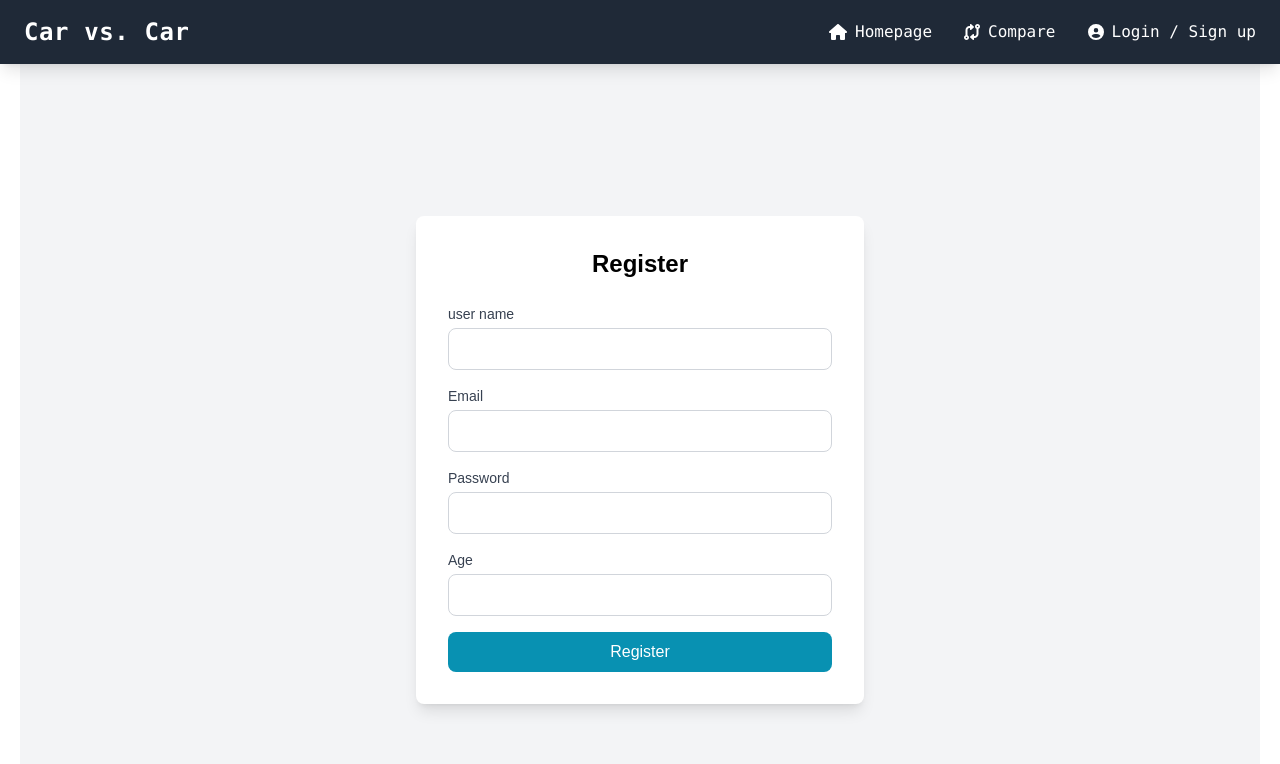
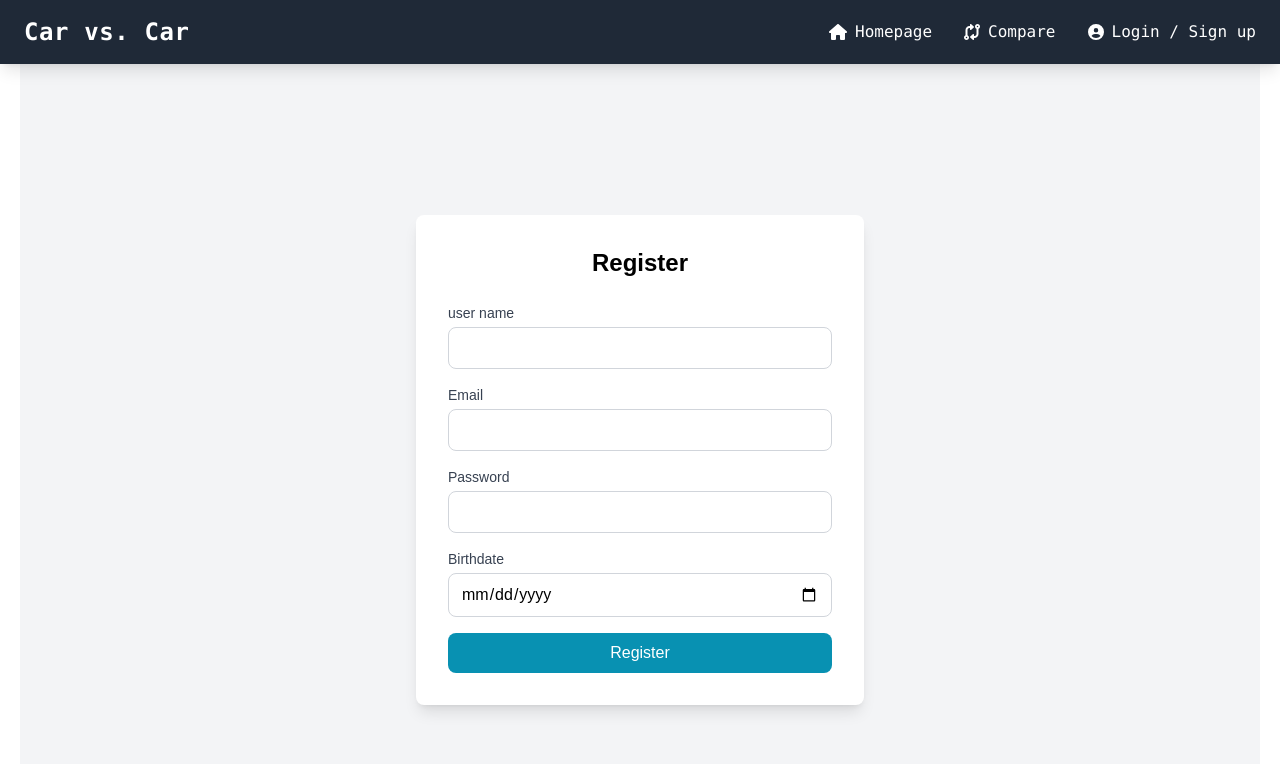
Before and after one commit to alramirez729/CarVsCar, a React (Create React App) app in the folder frontend/: page /register in a window 1280 px wide. Shown: the top 764 px of the page. Built offline with nearby package versions, Linux system fonts and the light colour scheme.

Commit message:
User age field is gone, birthdate schema change - age no longer required - age calculated from birthdate - frontend reflection in register page.

```diff
--- a/frontend/src/pages/registerPage.js
+++ b/frontend/src/pages/registerPage.js
@@ -5,19 +5,23 @@ function RegisterPage() {
     const [username, setUserName] = useState('');
     const [email, setEmail] = useState('');
     const [password, setPassword] = useState('');
-    const [age, setAge] = useState('');
+    const [birthdate, setBirthdate] = useState('');
     const [message, setMessage] = useState('');
 
     const handleRegister = async (e) => {
         e.preventDefault();
 
         try {
+            // Convert birthdate to correct format
+            const formattedBirthdate = birthdate ? new Date(birthdate).toISOString().split('T')[0] : null;
+
             const response = await axios.post('http://localhost:3000/users/register', {
                 username,
                 email,
                 password,
-                age
+                birthdate: formattedBirthdate  // Sends YYYY-MM-DD format
             });
+
             setMessage(response.data.message);
             console.log('Registration successful:', response.data.user);
         } catch (error) {
@@ -29,6 +33,7 @@ function RegisterPage() {
             console.error(error);
         }
     };
+
 
     return (
         <div className="min-h-screen flex flex-col justify-center items-center bg-gray-100">
@@ -69,14 +74,14 @@ function RegisterPage() {
                         />
                     </div>
                     <div>
-                        <label htmlFor="age" className="block text-sm font-medium text-gray-700">Age</label>
+                        <label htmlFor="birthdate" className="block text-sm font-medium text-gray-700">Birthdate</label>
                         <input
-                            type="number"
-                            id="age"
-                            value={age}
-                            onChange={(e) => setAge(e.target.value)}
+                            type="date"
+                            id="birthdate"
+                            value={birthdate}
+                            onChange={(e) => setBirthdate(e.target.value)}
                             required
-                            className="mt-1 px-3 py-2 border border-gray-300 rounded-lg w-full"
+                            className="mt-1 px-3 py-2 border border-gray-300 rounded-lg w-full cursor-pointer"
                         />
                     </div>
                     <button
```
Also changed, not shown: 2 other files (tests, documents, lock files or other folders).
